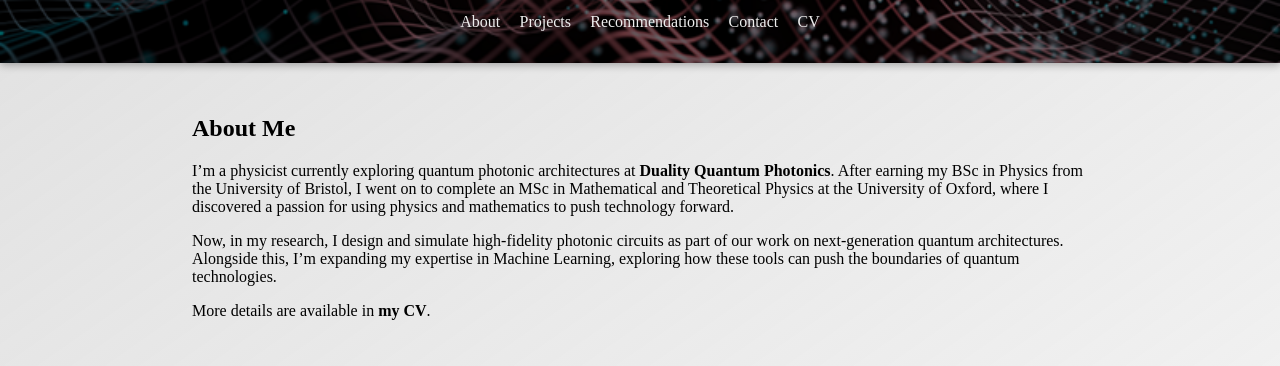
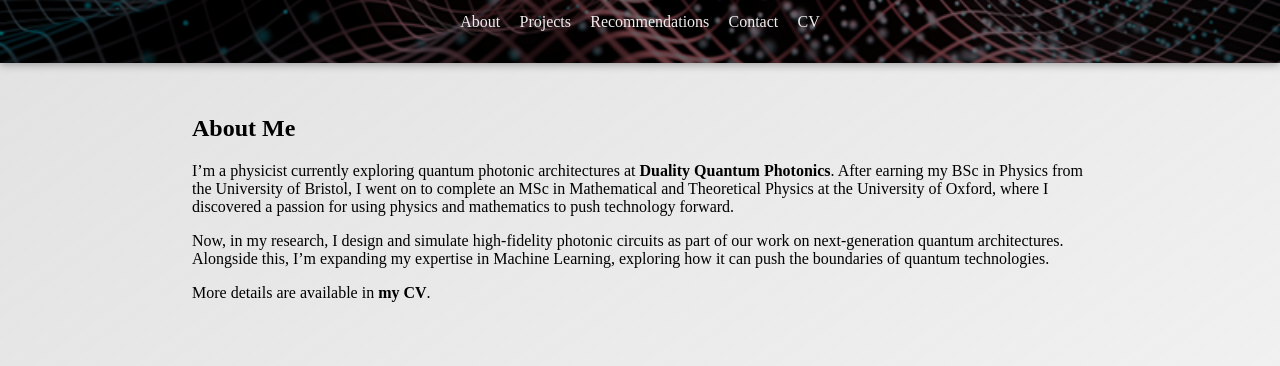
Before and after one commit to danielflight/danielflight.github.io, a plain HTML site: page index.html in a window 1280 px wide. Shown: the part 144-510 px from the top of the page. Drawn offline with Linux system fonts and the light colour scheme.

Commit message:
text changes

```diff
--- a/index.html
+++ b/index.html
@@ -40,7 +40,7 @@
     <p>Now, in my research, I design and simulate
     high-fidelity photonic circuits as part of our work on next-generation quantum
     architectures. Alongside this, I’m expanding my expertise in Machine Learning,
-    exploring how these tools can push the boundaries of quantum technologies.</p>
+    exploring how it can push the boundaries of quantum technologies.</p>
 
     <p>More details are available in <a href="files/CV.pdf" class="link" target="_blank">my CV</a>.</p>
     <!-- Currently exploring ML engineering roles while contributing to open-source quantum simulation frameworks.</p> -->
```
